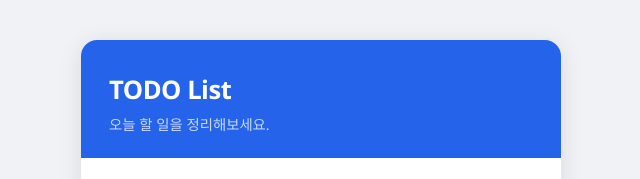
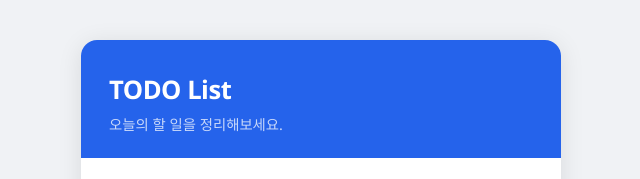
Before and after one commit to usnoeyeel/todo-list, a plain HTML site: page index.html in a window 1280 px wide. Shown: the top 179 px of the page, 319-959 px from the left. Drawn offline with Linux system fonts and the light colour scheme.

Commit message:
텍스트변경

```diff
--- a/index.html
+++ b/index.html
@@ -10,7 +10,7 @@
   <div class="container">
     <div class="header">
       <h1>TODO List</h1>
-      <p class="subtitle">오늘 할 일을 정리해보세요.</p>
+      <p class="subtitle">오늘의 할 일을 정리해보세요.</p>
     </div>
 
     <div class="group-manager">
```
